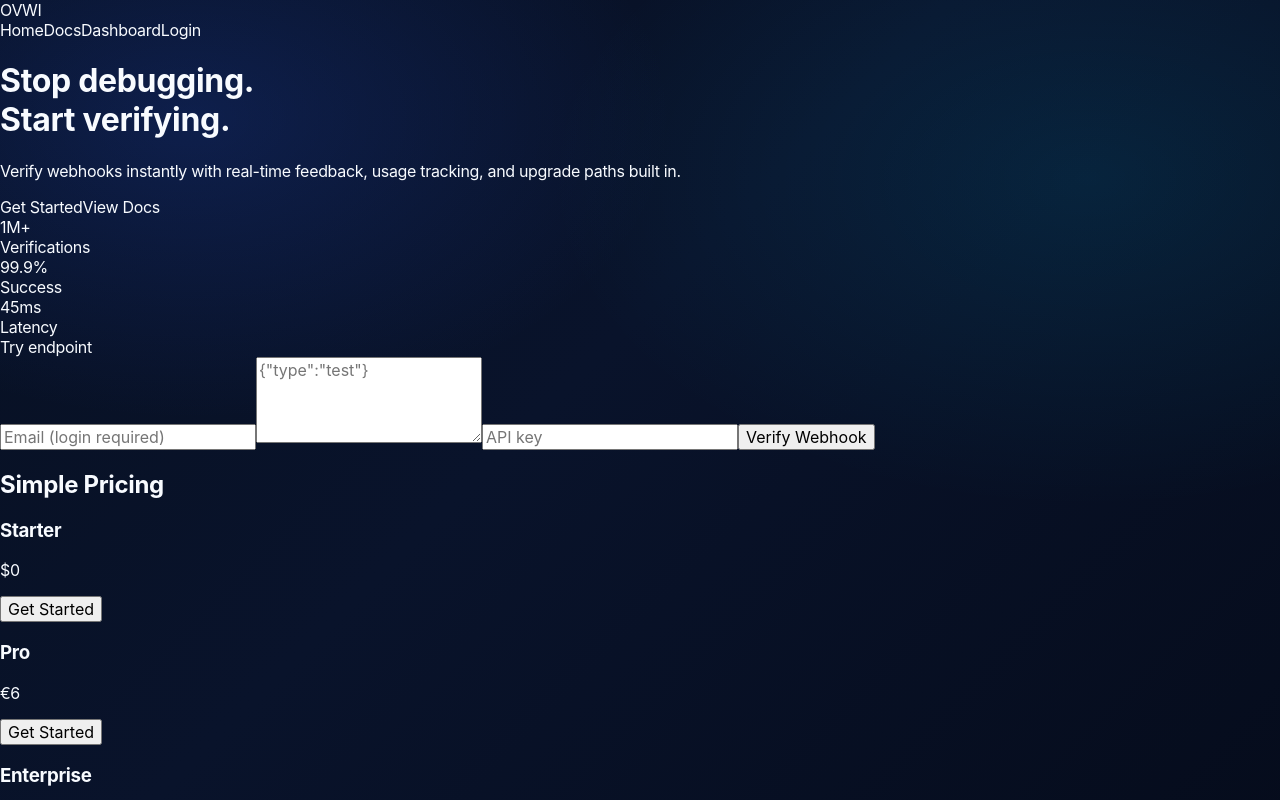
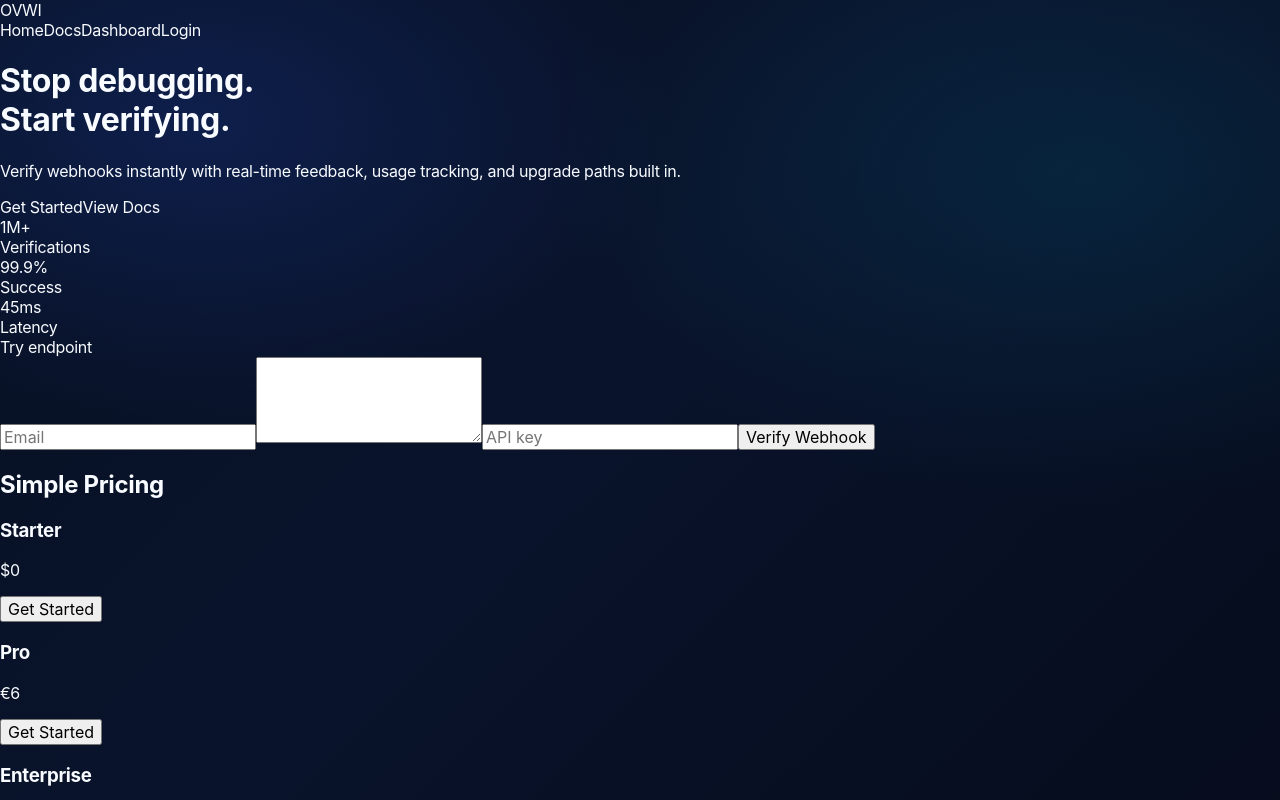
Before and after one commit to aydncy/ovwi-ui, a Next.js app: page / in a window 1280 px wide. Shown: the top 800 px of the page. Built offline with nearby package versions, Linux system fonts and the light colour scheme.

Commit message:
fix: restore landing FINAL HARD

```diff
--- a/app/page.tsx
+++ b/app/page.tsx
@@ -45,21 +45,9 @@ export default function Home() {
         <div className="bg-[#111827] p-6 rounded-xl border border-gray-800">
           <div className="mb-4 text-sm text-gray-400">Try endpoint</div>
 
-          <input
-            className="w-full mb-3 p-3 bg-[#1F2937] rounded"
-            placeholder="Email (login required)"
-          />
-
-          <textarea
-            className="w-full mb-3 p-3 bg-[#1F2937] rounded"
-            rows={4}
-            placeholder='{"type":"test"}'
-          />
-
-          <input
-            className="w-full mb-3 p-3 bg-[#1F2937] rounded"
-            placeholder="API key"
-          />
+          <input className="w-full mb-3 p-3 bg-[#1F2937] rounded" placeholder="Email" />
+          <textarea className="w-full mb-3 p-3 bg-[#1F2937] rounded" rows={4} />
+          <input className="w-full mb-3 p-3 bg-[#1F2937] rounded" placeholder="API key" />
 
           <button className="w-full bg-cyan-500 py-3 rounded text-black font-semibold">
             Verify Webhook
```
